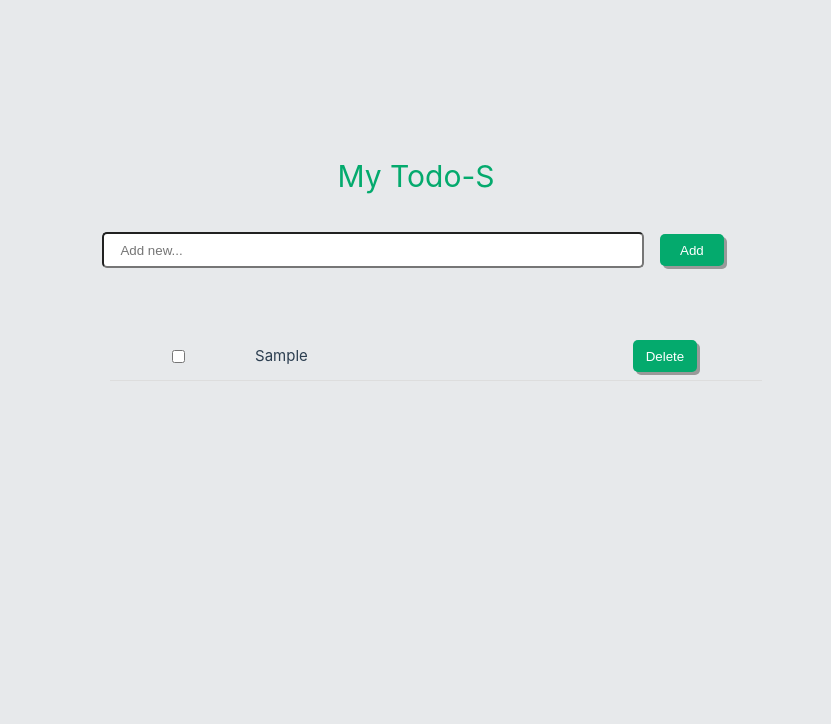
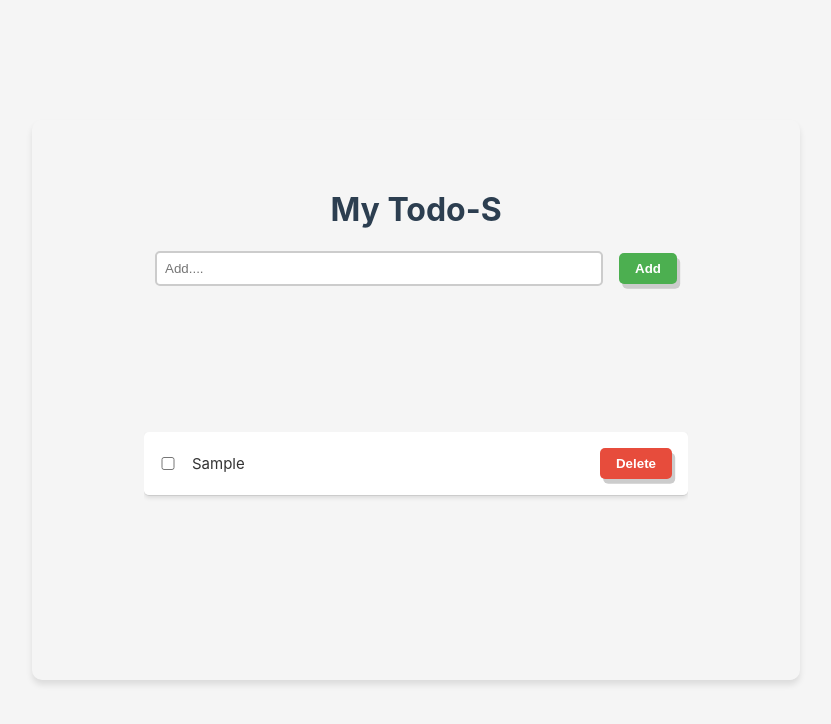
Before and after one commit to Tu08112003/todo-list, a Vue app: page / in a window 1280 px wide. Both pictures are taken after typing "Sample" into the empty fields and a click on the button "Add". Shown: the top 724 px of the page, without its empty margins (224-1055 px from the left). Built offline with nearby package versions, Linux system fonts and the light colour scheme.

Commit message:
style: update UI

```diff
--- a/src/App.vue
+++ b/src/App.vue
@@ -1,57 +1,32 @@
 <script>
-  export default {
-    // Không lưu giá trị lại load là mất
-  // data() {
-  //   return {
-  //     newTask: '',
-  //     tasks: []
-  //   };
-  // },
-  // methods: {
-  //   addTask() {
-  //     if (this.newTask.trim()) {
-  //       this.tasks.push({ text: this.newTask, completed: false });
-  //       this.newTask = '';
-  //     }
-  //   },
-  //   deleteTask(index) {
-  //     this.tasks.splice(index, 1);
-  //   }
-  // }
-  //
-  data() {
-    return {
+  export default{
+    data(){
+      return{
         newTask: '',
         tasks: []
       };
     },
-  methods: {
+    methods:{
         addTask() {
         if (this.newTask.trim()) {
           this.tasks.push({ text: this.newTask, completed: false });
           this.newTask = '';
-        this.saveTasks(); // Lưu lại danh sách sau khi thêm
+          this.saveTasks();
         }
       },
       deleteTask(index) {
         this.tasks.splice(index, 1);
-      this.saveTasks(); // Lưu lại danh sách sau khi xóa
+        this.saveTasks();
       },
       saveTasks() {
-      // Lưu danh sách công việc vào localStorage
         localStorage.setItem('tasks', JSON.stringify(this.tasks));
       },
       loadTasks() {
-      // Tải danh sách công việc từ localStorage
         const savedTasks = localStorage.getItem('tasks');
         if (savedTasks) {
           this.tasks = JSON.parse(savedTasks);
         }
       }
-  },
-  created() {
-    // Tải danh sách công việc khi ứng dụng được khởi tạo
-    this.loadTasks();
     }
   };
 </script>
@@ -63,9 +38,8 @@
       <div class="input-todo">
         <input type="text"
           v-model="newTask"
-            placeholder="Add new..."
+          placeholder="Add...."
           v-on:keyup.enter="addTask"
-
         />
         <button v-on:click="addTask">Add</button>
       </div>
@@ -73,70 +47,114 @@
     <div class="todo-list">
         <ul>
           <li v-for="(task, index) in tasks" :key="index">
-          <input type="checkbox"
-             v-model="task.completed"
-          />
-          <span :class="{ completed: task.completed }">{{ task.text }}</span>
+            <input type="checkbox" v-model="task.completed"/>
+            <label :class="{ completed: task.completed }">{{ task.text }}</label>
             <button v-on:click="deleteTask(index)">Delete</button>
           </li>
         </ul>
     </div>
   </div>
+
 </template>
 
 <style scoped>
-  .container{
+  .container {
     display: grid;
-    grid-template-columns: 1fr, 1fr;
-    gap: 2rem;
-    width: 90%;
+    grid-auto-rows: 1fr 1fr;
+    width: 100%;
+    height: 100%;
+    padding: 2rem;
+    border-radius: 10px;
+    box-shadow: 0 0.3rem 0.4rem rgba(0, 0, 0, 0.1);
   }
-  .header{
+
+  .header {
     padding: 2rem;
+    text-align: center;
+    color: #2c3e50;
+  }
+
+  .header h1 {
+    font-size: 2rem;
+    font-weight: bold;
+  }
+
+  .input-todo {
+    margin-top: 1rem;
     align-items: center;
-    text-align: center;
-    color: #04AA6D;
   }
-  .input-todo{
-    display: grid;
-    grid-template-columns: 4fr 0.5fr;
-    align-items: center;
-    margin-top: 2rem;
-  }
-  .input-todo input{
-    height: 2rem;
+
+  .input-todo input {
+    width: 70%;
+    padding: 0.5rem 0.5rem;
     border-radius: 5px;
     margin-right: 1rem;
-    padding: 1rem 1rem;
+    border: 2px solid #ccc;
+    background-color: #ffffff;
   }
-   .input-todo input:focus{
+
+  .input-todo input:focus {
     outline: none;
-    border: 2px solid #04AA6D
+    border: 2px solid #4CAF50;
   }
-  button{
-    width: 4rem;
-    height: 2rem;
+
+  button {
+    border: none;
+    padding: 0.5rem 1rem;
     border-radius: 5px;
-    border: none;
-    box-shadow: 3px 3px #999;
-    background-color: #04AA6D;
+    font-weight: bold;
+    box-shadow: 0.2rem 0.3rem #ccc;
+    transition: all 0.3s ease;
+  }
+  .input-todo button{
+    background-color: #4CAF50;
     color: #fff;
   }
-  button:hover{
-    background-color: #3e8e41;
-    box-shadow: 3px 3px #666;
+  .input-todo button:hover {
+    box-shadow: 0.2rem 0.3rem #aaa;
+    background-color: #45a049;
   }
-  .todo-list li{
+
+  .todo-list {
+    padding: 2rem 5rem;
+    border-radius: 10px;
+    flex-wrap: wrap;
+  }
+
+  .todo-list ul {
+    list-style: none;
+    padding: 0;
+    margin: 0;
+    overflow-y: auto;
+    max-height: 300px;
+  }
+
+  .todo-list li {
     display: grid;
-    grid-template-columns: 1fr 3fr 1fr;
+    grid-template-columns: 1rem 3fr 0.1fr;
     align-items: center;
     gap: 1rem;
-    padding: 0.5rem;
-    border-bottom: 1px solid #ddd;
-    list-style: none;
+    border-bottom: 1px solid #ccc;
+    padding: 1rem;
+    background-color: #fff;
+    border-radius: 5px;
+    box-shadow: 0 2px 4px rgba(0, 0, 0, 0.1);
+    margin-bottom: 0.5rem;
+  }
+
+  .todo-list li label {
+    color: #333;
+  }
+
+  .todo-list li button {
+    background-color: #e74c3c;
+    color: #fff;
+  }
+
+  .todo-list li button:hover {
+    background-color: #c0392b;
   }
    .todo-list li .completed {
     text-decoration: line-through;
   }
-
 </style>
--- a/src/assets/main.css
+++ b/src/assets/main.css
@@ -25,7 +25,7 @@ a,
   body {
     display: grid;
     place-items: center;
-    background-color: #E7E9EB;
+    background-color: #f5f5f5;
   }
 
   #app {
```
Lines whose indentation alone changed are shown as unchanged.
